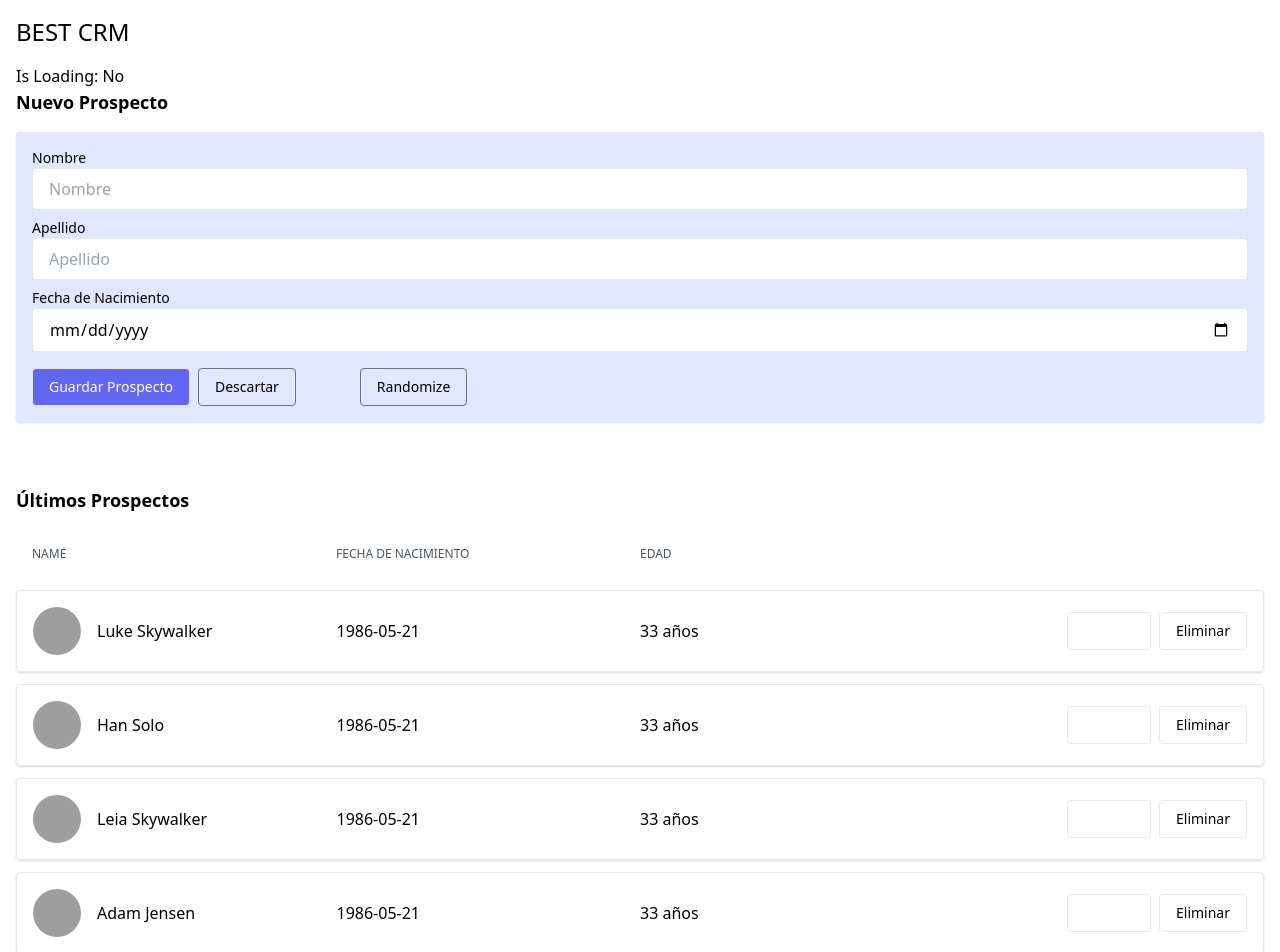
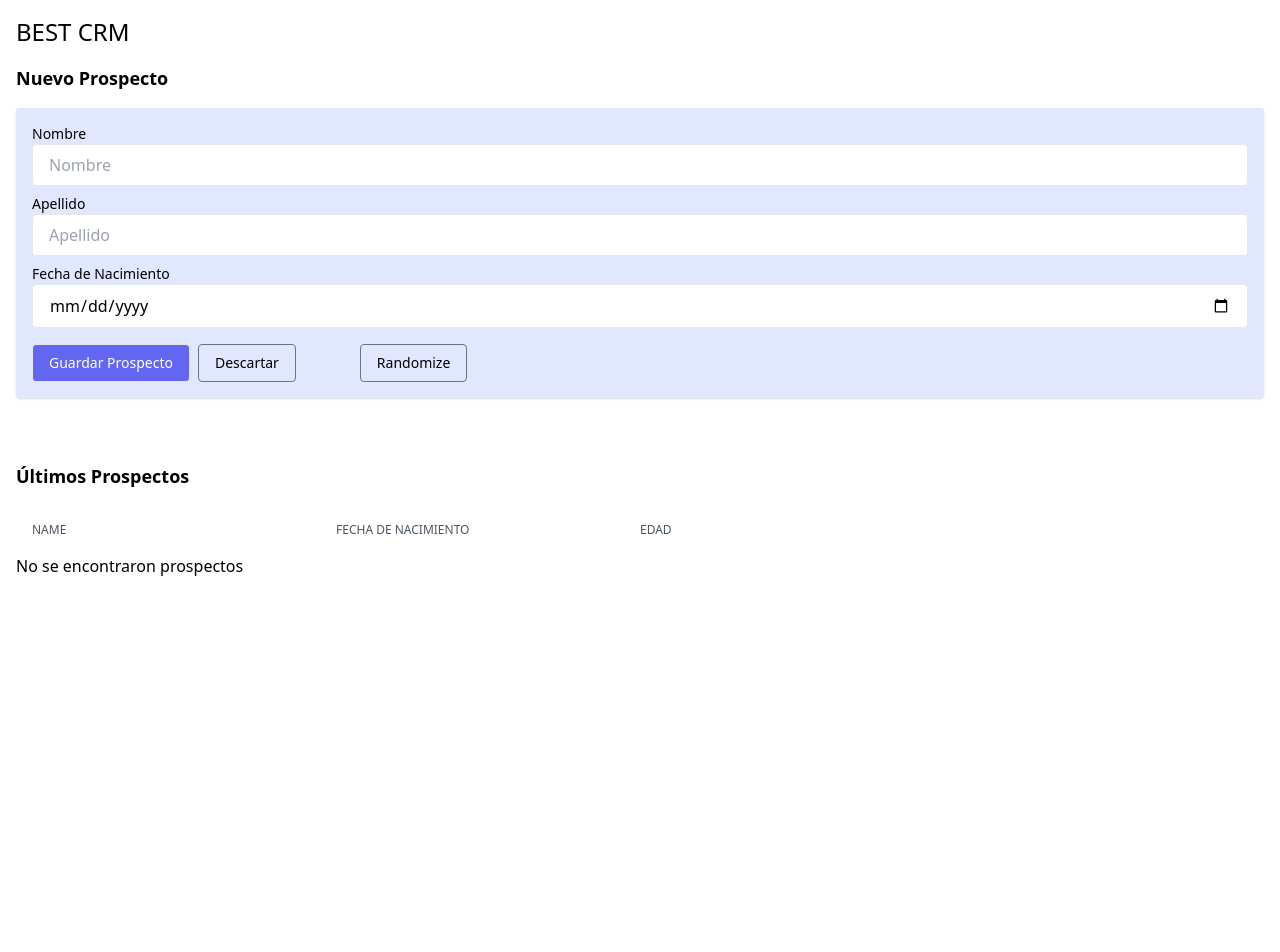
Before and after one commit to asantibanez/practicando-react-parte-1, a React (Create React App) app: page / in a window 1280 px wide. Shown: the top 952 px of the page. After the commit the page ends 800 px from the top, so only its background shows below. Built offline with nearby package versions, Linux system fonts and the light colour scheme; grey boxes are pictures that could not be loaded.

Commit message:
Implemented saveProspect with parent callback

```diff
--- a/src/App.js
+++ b/src/App.js
@@ -2,32 +2,38 @@ import React from 'react'
 import ProspectForm from './ProspectForm'
 import ProspectsList from './ProspectsList'
 
-function App(props) {
-    const prospects = [
-        {firstName: "Luke", lastName:"Skywalker"},
-        {firstName: 'Han', lastName: 'Solo'},
-        {firstName: 'Leia', lastName: 'Skywalker'},
-        {firstName: 'Adam', lastName: 'Jensen'},
-        {firstName: 'James', lastName: 'Kirk'},
-        {firstName: 'Steve', lastName: 'Rogers'},
-        {firstName: 'Scott', lastName: 'Summers'},
-    ]
+class App extends React.Component {
 
+    state = {
+        prospects: [],
+    }
+
+    render() {
         return (
             <div>
                 <p className={'text-2xl'}>BEST CRM</p>
 
                 <div className={'h-4'}/>
 
-            <ProspectForm/>
+                <ProspectForm
+                    onProspectSaved={(firstName, lastName, dateOfBirth) => {
+                        this.setState((state) => ({
+                            prospects: [
+                                ...state.prospects,
+                                { firstName, lastName, dateOfBirth }
+                            ]
+                        }))
+                    }}
+                />
 
                 <div className={'h-16'}/>
 
                 <ProspectsList
-                prospects={prospects}
+                    prospects={this.state.prospects}
                 />
             </div>
         );
     }
+}
 
 export default App;
--- a/src/ProspectForm.js
+++ b/src/ProspectForm.js
@@ -1,6 +1,7 @@
 import React from 'react'
 import faker from 'faker'
 import moment from 'moment'
+import PropTypes from 'prop-types'
 
 
 class ProspectForm extends React.Component {
@@ -9,7 +10,6 @@ class ProspectForm extends React.Component {
         firstName: '',
         lastName: '',
         dateOfBirth: '',
-        isLoading: false,
     }
 
     randomizeData = () => {
@@ -20,21 +20,22 @@ class ProspectForm extends React.Component {
         })
     }
 
+    saveProspect = () => {
+        console.log('Saving...')
+        console.log("First Name: " + this.state.firstName)
+        console.log("Last Name: " + this.state.lastName)
+        console.log("Date Of Birth: " + this.state.dateOfBirth)
+
+        this.props.onProspectSaved(
+            this.state.firstName,
+            this.state.lastName,
+            this.state.dateOfBirth,
+        )
+    }
+
     render() {
-        const saveProspect = () => {
-            console.log('Saving...')
-            console.log("First Name: " + this.state.firstName)
-            console.log("Last Name: " + this.state.lastName)
-
-            this.setState({
-                isLoading: true,
-            })
-        }
-
         return (
             <div>
-                Is Loading: {this.state.isLoading ? "Si" : "No"}
-
                 {/*New Lead form*/}
                 <p className="font-bold text-lg">
                     Nuevo Prospecto
@@ -93,7 +94,7 @@ class ProspectForm extends React.Component {
                                         className="px-4 py-2 text-sm border bg-indigo-500 text-white rounded"
                                         onClick={e => {
                                             e.preventDefault()
-                                            saveProspect()
+                                            this.saveProspect()
                                         }}>
                                     Guardar Prospecto
                                 </button>
@@ -115,4 +116,13 @@ class ProspectForm extends React.Component {
 }
 
 
+ProspectForm.propTypes = {
+    onProspectSaved: PropTypes.func.isRequired,
+}
+
+ProspectForm.defaultProps = {
+    //
+}
+
+
 export default ProspectForm
```
Lines whose indentation alone changed are shown as unchanged.
